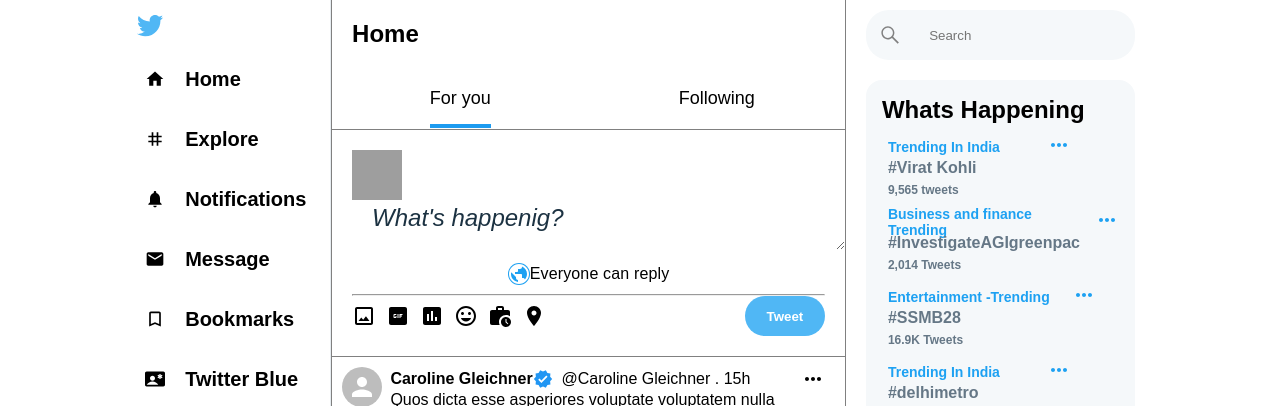
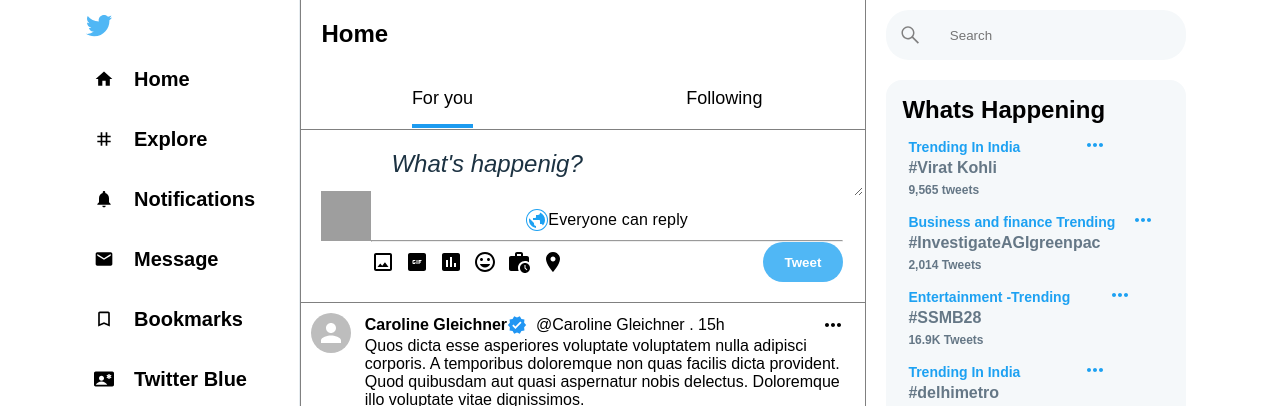
Before and after one commit to sumns/twitter-clone, a React (Vite) app: page / in a window 1280 px wide. Shown: the top 406 px of the page. Built offline with nearby package versions, Linux system fonts and the light colour scheme; sample sign-in values are in the browser's storage; grey boxes are pictures that could not be loaded.

Commit message:
changes in sidebar and tweet

```diff
--- a/src/App.css
+++ b/src/App.css
@@ -3,7 +3,7 @@
 .main_background{
   min-height: 100vh;
   display: flex;
-  width: 82%;
+  width: 90%;
   margin: auto;
    padding: 0 10px;
 
--- a/src/components/Sidebar/TweetBox/TweetBox.css
+++ b/src/components/Sidebar/TweetBox/TweetBox.css
@@ -3,19 +3,23 @@
     border-bottom: 1px solid gray;
     /* padding-right: 10px; */
 }
-tweetBox_input
-.tweetBox > form {
+
+.tweetBox  form {
     display: flex;
     flex-direction: column;
 }
 
 .tweetBox_input{
     padding: 20px;
-    /* display: flex; */
+    display: flex;
     align-items: center;
+
+}
+.tweetBox_input > div{
+    width: 90%;
 }
 
-.tweetBox_input > textarea {
+.tweetBox_input  textarea {
     margin-left: 20px;
     font-size: 20px;
     border: none;
@@ -26,7 +30,7 @@
 textarea::-webkit-scrollbar{
     display: none;
 }
-.tweetBox_input > textarea::placeholder {
+.tweetBox_input  textarea::placeholder {
     color: #1c3242;
     font-size: 1.2em;
     font-style: italic;
@@ -57,7 +61,8 @@
     margin-left: auto !important;
 }
 
-.tweetBox_input > img{
+.tweetBox_input  img{
+
     height: 50px;
     width: 50px;
 }
--- a/src/components/Sidebar/TweetBox/TweetBox.jsx
+++ b/src/components/Sidebar/TweetBox/TweetBox.jsx
@@ -12,7 +12,7 @@
 import LocationOnIcon from "@mui/icons-material/LocationOn";
 // import PublicIcon from '@mui/icons-material/Public';
 
-import TweetOptions from "./TweetOptions"
+import TweetOptions from "./TweetOptions";
 
 function TweetBox() {
   const [userTweet, setuserTweet] = useState("");
@@ -50,6 +50,7 @@
         <div className="tweetBox_input">
           <img src="https://img.freepik.com/premium-vector/businessman-avatar-cartoon-character-profile_18591-50581.jpg" />
 
+          <div>
           <textarea
             type="text"
             className="tweetBox_imageInput"
@@ -58,15 +59,12 @@
             onChange={(e) => setuserTweet(e.target.value)}
           />
 
-        {/* <div className="everyOne">
-          <p> <span></span> Everyone can reply</p>
-        </div> */}
-        <TweetOptions/>
 
-        <hr />
+          <TweetOptions />
+
+          <hr />
 
           <div className="Main-tweet">
-
             <div className="tweet-conte">
               <CropOriginalIcon />
               <GifBoxIcon />
@@ -76,10 +74,10 @@
               <LocationOnIcon />
             </div>
 
-
             <Button onClick={handleTweetClick} className="tweetBox_tweetButton">
               Tweet
             </Button>
+          </div>
           </div>
         </div>
       </form>
--- a/src/components/Sidebar/TweetDialog/TweetDialogue.css
+++ b/src/components/Sidebar/TweetDialog/TweetDialogue.css
@@ -17,3 +17,7 @@
     display: flex;
     gap: 8px;
 }
+
+/* .textArea {
+    width: 90%;
+} */
--- a/src/components/Sidebar/TweetDialog/TweetDialogue.jsx
+++ b/src/components/Sidebar/TweetDialog/TweetDialogue.jsx
@@ -18,7 +18,7 @@
 
 import "./TweetDialogue.css";
 
-import TweetOptions from "../TweetBox/TweetOptions"
+import TweetOptions from "../TweetBox/TweetOptions";
 
 export default function FormDialog({ open, handleClose }) {
   const [userTweet, setuserTweet] = React.useState("");
@@ -51,18 +51,20 @@
   }
 
   return (
-    <div>
-      <Dialog open={open} onClose={handleClose}>
-        <p className="Cross" onClick={handleClose}>
+    <div >
+      <Dialog open={open} onClose={handleClose}  >
+        <p className="Cross" onClick={handleClose} >
           ❌
         </p>
         <DialogContent>
           <div style={{ display: "flex" }}>
+            <div className="image">
               <img
                 height="50px"
                 src="https://img.freepik.com/premium-vector/businessman-avatar-cartoon-character-profile_18591-50581.jpg"
               />
-
+            </div>
+            <div className="textArea">
               <textarea
                 type="text"
                 className="tweetBoxInput"
@@ -70,14 +72,8 @@
                 value={userTweet}
                 onChange={(e) => setuserTweet(e.target.value)}
               />
-          </div>
-        </DialogContent>
 
-        {/* <div className="everyOne">
-          <p> <span><PublicIcon/></span> Everyone can reply</p>
-        </div> */}
-
-        <TweetOptions/>
+              <TweetOptions />
 
               <hr />
               <div className="tweet-icons">
@@ -89,9 +85,10 @@
                 <LocationOnIcon />
               </div>
 
-        <DialogActions>
               <Button onClick={handleTweetClick}>Tweet</Button>
-        </DialogActions>
+            </div>
+          </div>
+        </DialogContent>
       </Dialog>
     </div>
   );
```
Lines whose indentation alone changed are shown as unchanged.
